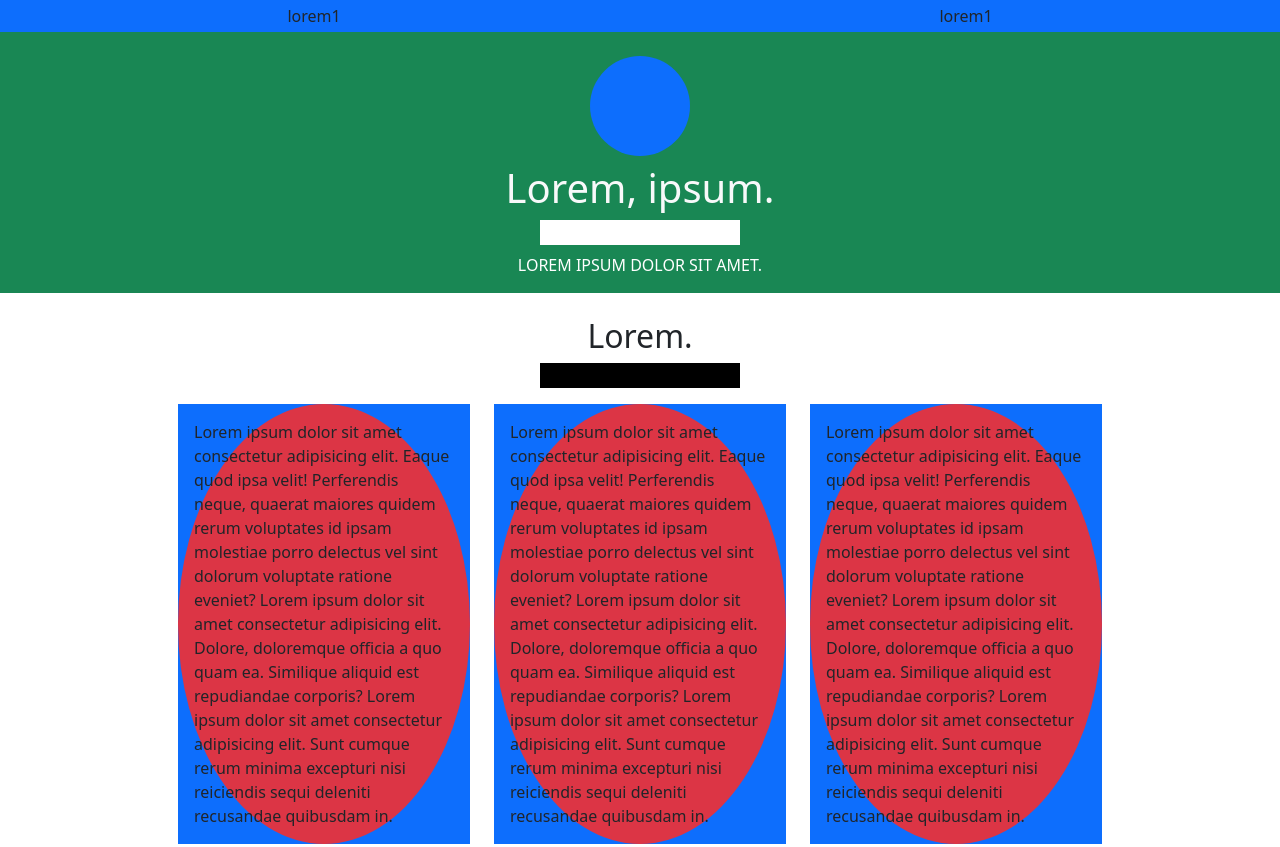
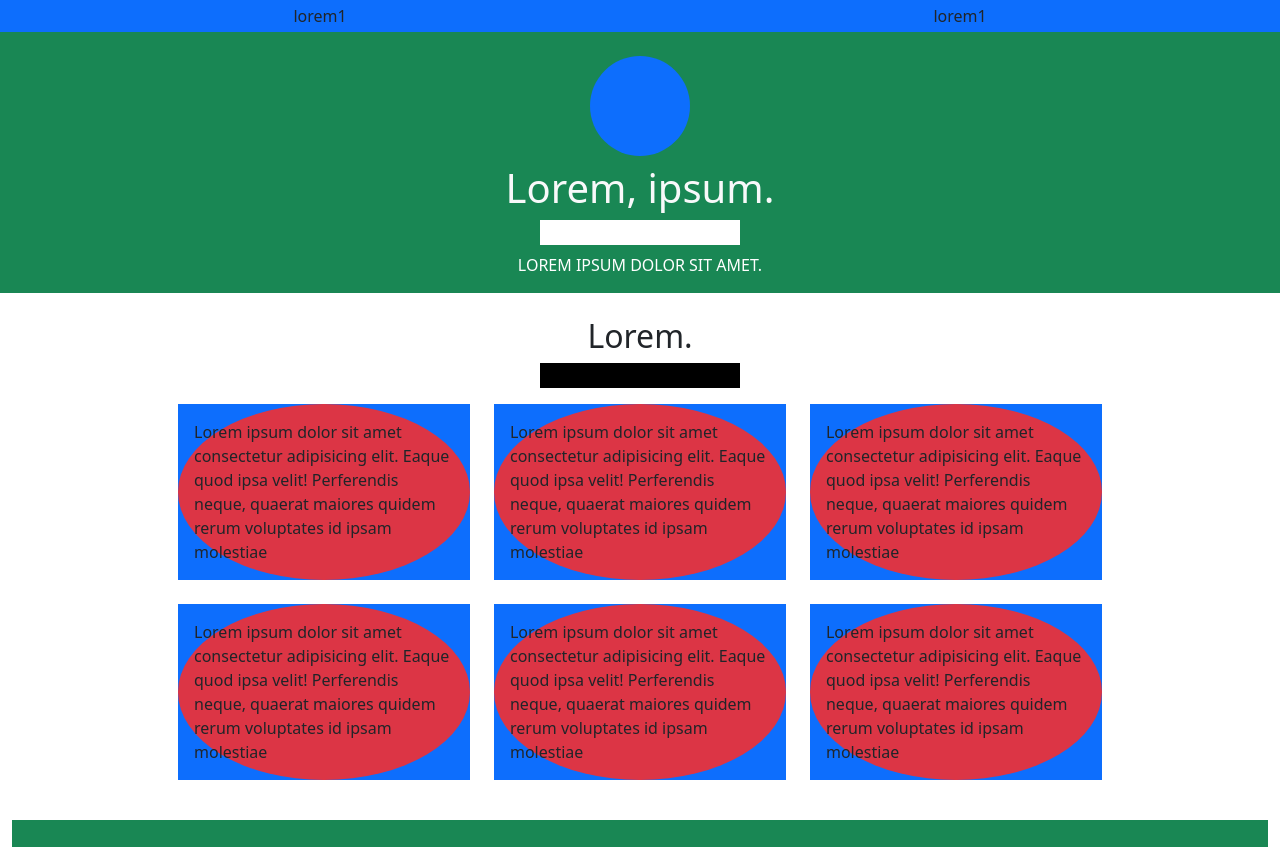
Before and after one commit to DomenicoGalileo88/html-css-bootstrap-freelancer, a plain HTML site: page index.html in a window 1280 px wide. Shown: the top 847 px of the page. Drawn offline with nearby package versions, Linux system fonts and the light colour scheme.

Commit message:
Add container

```diff
--- a/index.html
+++ b/index.html
@@ -16,7 +16,7 @@
     <title>html-css-bootstrap-freelancer</title>
   </head>
   <body class="debug">
-    <header id="site_header">
+    <header class="container-fluid" id="site_header">
       <nav id="navbar">
         <div class="row bg-primary">
           <div class="col-9 col-md-6 text-md-center py-1">lorem1</div>
@@ -39,7 +39,7 @@
     </header>
     <!-- /#site_header -->
 
-    <main id="site_main">
+    <main class="container-fluid" id="site_main">
       <div class="container-md">
         <div class="portfolio">
           <div class="row">
@@ -57,42 +57,42 @@
             <div class="col-12 col-md-6 col-lg-4">
                 <div class="card_img bg-primary">
                     <div class="circolare rounded-circle bg-danger p-3">
-                        Lorem ipsum dolor sit amet consectetur adipisicing elit. Eaque quod ipsa velit! Perferendis neque, quaerat maiores quidem rerum voluptates id ipsam molestiae porro delectus vel sint dolorum voluptate ratione eveniet? Lorem ipsum dolor sit amet consectetur adipisicing elit. Dolore, doloremque officia a quo quam ea. Similique aliquid est repudiandae corporis? Lorem ipsum dolor sit amet consectetur adipisicing elit. Sunt cumque rerum minima excepturi nisi reiciendis sequi deleniti recusandae quibusdam in.
+                        Lorem ipsum dolor sit amet consectetur adipisicing elit. Eaque quod ipsa velit! Perferendis neque, quaerat maiores quidem rerum voluptates id ipsam molestiae
                     </div>
                 </div>
             </div>
             <div class="col-12 col-md-6 col-lg-4">
                 <div class="card_img bg-primary">
                     <div class="circolare rounded-circle bg-danger p-3">
-                        Lorem ipsum dolor sit amet consectetur adipisicing elit. Eaque quod ipsa velit! Perferendis neque, quaerat maiores quidem rerum voluptates id ipsam molestiae porro delectus vel sint dolorum voluptate ratione eveniet? Lorem ipsum dolor sit amet consectetur adipisicing elit. Dolore, doloremque officia a quo quam ea. Similique aliquid est repudiandae corporis? Lorem ipsum dolor sit amet consectetur adipisicing elit. Sunt cumque rerum minima excepturi nisi reiciendis sequi deleniti recusandae quibusdam in.
+                        Lorem ipsum dolor sit amet consectetur adipisicing elit. Eaque quod ipsa velit! Perferendis neque, quaerat maiores quidem rerum voluptates id ipsam molestiae
                     </div>
                 </div>
             </div>
             <div class="col-12 col-md-6 col-lg-4">
                 <div class="card_img bg-primary">
                     <div class="circolare rounded-circle bg-danger p-3">
-                        Lorem ipsum dolor sit amet consectetur adipisicing elit. Eaque quod ipsa velit! Perferendis neque, quaerat maiores quidem rerum voluptates id ipsam molestiae porro delectus vel sint dolorum voluptate ratione eveniet? Lorem ipsum dolor sit amet consectetur adipisicing elit. Dolore, doloremque officia a quo quam ea. Similique aliquid est repudiandae corporis? Lorem ipsum dolor sit amet consectetur adipisicing elit. Sunt cumque rerum minima excepturi nisi reiciendis sequi deleniti recusandae quibusdam in.
+                        Lorem ipsum dolor sit amet consectetur adipisicing elit. Eaque quod ipsa velit! Perferendis neque, quaerat maiores quidem rerum voluptates id ipsam molestiae
                     </div>
                 </div>
             </div>
             <div class="col-12 col-md-6 col-lg-4">
                 <div class="card_img bg-primary">
                     <div class="circolare rounded-circle bg-danger p-3">
-                        Lorem ipsum dolor sit amet consectetur adipisicing elit. Eaque quod ipsa velit! Perferendis neque, quaerat maiores quidem rerum voluptates id ipsam molestiae porro delectus vel sint dolorum voluptate ratione eveniet? Lorem ipsum dolor sit amet consectetur adipisicing elit. Dolore, doloremque officia a quo quam ea. Similique aliquid est repudiandae corporis? Lorem ipsum dolor sit amet consectetur adipisicing elit. Sunt cumque rerum minima excepturi nisi reiciendis sequi deleniti recusandae quibusdam in.
+                        Lorem ipsum dolor sit amet consectetur adipisicing elit. Eaque quod ipsa velit! Perferendis neque, quaerat maiores quidem rerum voluptates id ipsam molestiae
                     </div>
                 </div>
             </div>
             <div class="col-12 col-md-6 col-lg-4">
                 <div class="card_img bg-primary">
                     <div class="circolare rounded-circle bg-danger p-3">
-                        Lorem ipsum dolor sit amet consectetur adipisicing elit. Eaque quod ipsa velit! Perferendis neque, quaerat maiores quidem rerum voluptates id ipsam molestiae porro delectus vel sint dolorum voluptate ratione eveniet? Lorem ipsum dolor sit amet consectetur adipisicing elit. Dolore, doloremque officia a quo quam ea. Similique aliquid est repudiandae corporis? Lorem ipsum dolor sit amet consectetur adipisicing elit. Sunt cumque rerum minima excepturi nisi reiciendis sequi deleniti recusandae quibusdam in.
+                        Lorem ipsum dolor sit amet consectetur adipisicing elit. Eaque quod ipsa velit! Perferendis neque, quaerat maiores quidem rerum voluptates id ipsam molestiae
                     </div>
                 </div>
             </div>
             <div class="col-12 col-md-6 col-lg-4">
                 <div class="card_img bg-primary">
                     <div class="circolare rounded-circle bg-danger p-3">
-                        Lorem ipsum dolor sit amet consectetur adipisicing elit. Eaque quod ipsa velit! Perferendis neque, quaerat maiores quidem rerum voluptates id ipsam molestiae porro delectus vel sint dolorum voluptate ratione eveniet? Lorem ipsum dolor sit amet consectetur adipisicing elit. Dolore, doloremque officia a quo quam ea. Similique aliquid est repudiandae corporis? Lorem ipsum dolor sit amet consectetur adipisicing elit. Sunt cumque rerum minima excepturi nisi reiciendis sequi deleniti recusandae quibusdam in.
+                        Lorem ipsum dolor sit amet consectetur adipisicing elit. Eaque quod ipsa velit! Perferendis neque, quaerat maiores quidem rerum voluptates id ipsam molestiae
                     </div>
                 </div>
             </div>
@@ -154,7 +154,7 @@
     </main>
     <!-- /#site_main -->
 
-    <footer id="site_footer">
+    <footer class="container-fluid" id="site_footer">
       <div class="row justify-content-center bg-black text-white">
         <div class="col-12 col-md-9">
           <div class="row justify-content-center my-4">
```
